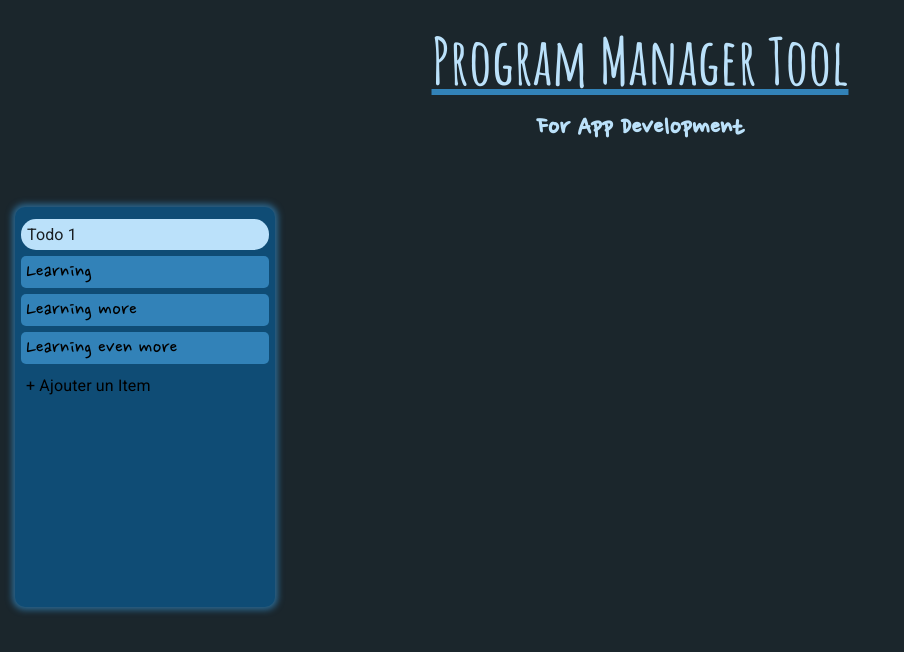
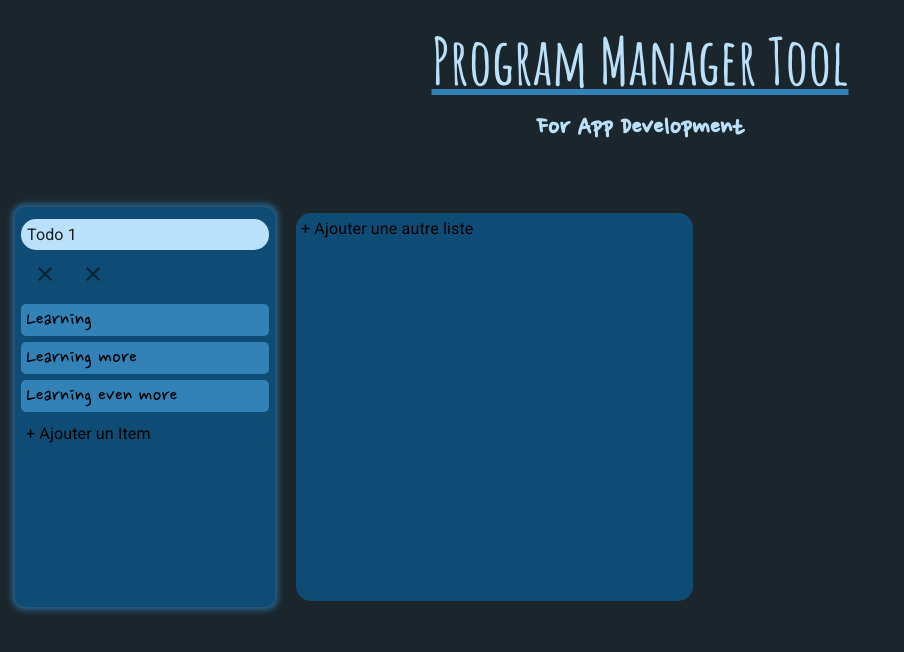
Before and after one commit to ChrisCano66/PMT-DevApp, a React (Create React App) app: page / in a window 1280 px wide. Both pictures are taken after a click on the element "Todo 1". Shown: the top 652 px of the page, without its empty margins (0-904 px from the left). Built offline with nearby package versions, Linux system fonts and the light colour scheme.

Commit message:
Add new list

```diff
--- a/src/components/Inputs/InputCard.js
+++ b/src/components/Inputs/InputCard.js
@@ -3,33 +3,33 @@ import { IconButton, InputBase, Button } from '@material-ui/core';
 import ClearIcon from '@material-ui/icons/Clear';
 import StoreApi from '../../utils/StoreApi';
 
-function InputCard({setOpenInputCard, listId}) {
+function InputCard({setOpenInputCard, listId, type}) {
 
     // on récupère dans une constante la fonction addMoreItem qui est passée dans l'application
     // via le le context StoreAPI.Provider qui englobe l'application
-    const {addMoreItem} = useContext(StoreApi);
+    const {addMoreItem, addMoreList} = useContext(StoreApi);
 
     // constante d'état pour le onChange
-    const [itemContent, setItemContent] = useState('');
+    const [content, setContent] = useState('');
 
     // fonction HandleOnChange selon l'event
     const handleOnChange = (event) => {
-        setItemContent(event.target.value);
+        setContent(event.target.value);
     };
 
     // fonction qui gère l'action au niveau du Bouton de confirmation
     // de l'ajout d'un item dans une liste
     const handleBtnConfirm = () => {
-        addMoreItem(itemContent, listId);
-        setItemContent('');
-        setOpenInputCard(false);
+        if (type === "list") {
+            addMoreList(content);
+            setContent('');
+            setOpenInputCard(false);
+        } else {
+            addMoreItem(content, listId);
+            setContent('');
+            setOpenInputCard(false);
+        };
     };
-
-    // fonction qui gère l'action au niveau du Blur de l'input
-    const handleBlur = () => {
-        setOpenInputCard(false);
-    };
-
 
     // Zone d'ajout/édition d'un nouvel item dans une liste
     return (
@@ -37,22 +37,21 @@ function InputCard({setOpenInputCard, listId}) {
             <InputBase
                 // pour permettre que le nouveau contenu soit pris en compte dans les datas
                 onChange={handleOnChange}
-                value={itemContent}
+                value={content}
                 multiline
                 fullWidth
                 inputProps ={{
                     className:"add-item-input"
                 }}
-                placeholder="Contenu de l'item..."
-                // on ferme la zone d'édition quand on clique a l'extrieur de la zone
-                onBlur={handleBlur}
+                placeholder={ type === 'list' ? "Titre de la Liste..." : "Contenu de l\'item..." }
+                onBlur={() => setOpenInputCard(false)}
             />
             <Button
                 className="add-item-btnConfirm"
                 // on ferme la zone d'édition quand on clique sur le bouton " Ajouter "
                 onClick={handleBtnConfirm}
             >
-                Ajouter
+                { type === 'list' ? "Ajouter la Liste..." : "Ajouter l\'Item" }
             </Button>
             <IconButton
                 // on ferme la zone d'édition quand on clique sur le bouton " X "
--- a/src/components/Inputs/InputContainer.js
+++ b/src/components/Inputs/InputContainer.js
@@ -2,7 +2,7 @@ import React, { useState } from 'react';
 import InputCard from './InputCard';
 import { Collapse, Typography } from '@material-ui/core';
 
-function InputContainer({ listId }) {
+function InputContainer({ listId, type }) {
 
     // constante d'état contrôlant l'ouverture/fermeture de l'InputCard
     const [openInputCard, setOpentInputCard] = useState(false);
@@ -19,12 +19,15 @@ function InputContainer({ listId }) {
                     // ainsi que l'id de la liste dans laquelle est l'InputContainer
                     setOpenInputCard={setOpentInputCard}
                     listId={listId}
+                    type={type}
                 />
             </Collapse>
             <Collapse in={!openInputCard}>
                 <Typography
                     onClick={() => setOpentInputCard(!openInputCard)}
-                >+ Ajouter un Item</Typography>
+                >
+                    { type === 'list' ? "+ Ajouter une autre liste" : "+ Ajouter un Item" }
+                </Typography>
             </Collapse>
         </div>
     )
--- a/src/components/List/ListCard.js
+++ b/src/components/List/ListCard.js
@@ -8,7 +8,7 @@ function ListCard({ list }) {
         // une liste avec un titre et contient, dynamiquement, l'ensemble de ses items
         <div className="list-card">
             {/** titre de la liste auquel on passe le titre de la liste stocker dans le Store */}
-            <ListCardTitle title={list.title}/>
+            <ListCardTitle title={list.content}/>
 
             {/** on boucle sur les items présents dans la list !! */}
             {list.items.map((item) => (
--- a/src/components/List/ListCardTitle.js
+++ b/src/components/List/ListCardTitle.js
@@ -1,6 +1,7 @@
 import React, { useState }  from 'react';
-import { Typography, InputBase } from '@material-ui/core';
+import { Typography, InputBase, IconButton } from '@material-ui/core';
 import MoreHorizIcon from '@material-ui/icons/MoreHoriz';
+import ClearIcon from '@material-ui/icons/Clear';
 
 function ListCardTitle( { title }) {
 
@@ -26,6 +27,18 @@ function ListCardTitle( { title }) {
                         }}
                         onBlur={() => setOpenTitle(!openTitle)}
                     />
+                    <IconButton
+                        // on ferme la zone d'édition quand on clique sur le bouton " X "
+                        onClick={() => setOpenTitle(false)}
+                    >
+                        <ClearIcon/>
+                    </IconButton>
+                    <IconButton
+                        // on ferme la zone d'édition quand on clique sur le bouton " X "
+                        onClick={() => setOpenTitle(false)}
+                    >
+                        <ClearIcon/>
+                    </IconButton>
                 </div>
             ) : (
                 // ce qui s'affiche en temps normal (juste le titre)
--- a/src/components/MainContent.js
+++ b/src/components/MainContent.js
@@ -3,16 +3,15 @@ import {v4 as uuid} from 'uuid';
 import ListCard from './List/ListCard';
 import Store from '../utils/Store';
 import StoreApi from '../utils/StoreApi';
+import InputContainer from './Inputs/InputContainer';
 
 function MainContent() {
 
     // constante d'état qui récupère les datas pour l'application
     const [data, setData] = useState(Store);
 
-    // fonction qui récupère le contenu d'un item
+    // fonction qui récupère le contenu pour créer un nouvel item
     const addMoreItem = (content, listId) => {
-
-        console.log(content);
 
         // création d'une id pour le nouvel Item en utilisant la méthode
         // "uuid" afin d'avoir une id unique
@@ -45,9 +44,42 @@ function MainContent() {
         setData(newState);
     };
 
+    // fonction qui récupère le contenu pour créer une nouvelle liste
+    const addMoreList = (content) => {
+        console.log(content);
+
+        // création d'une id pour la nouvelle liste en utilisant la méthode
+        // "uuid" afin d'avoir une id unique
+        const newListId = uuid();
+
+        // création de la nouvelle liste
+        const newList = {
+            id: newListId,
+            content,
+            items: [],
+        };
+        console.log(newList);
+
+        // on update le state au niveau des datas avec les nouvelles datas
+        const newState = {
+            // on rajoute la nouvelle listId dans la liste dans listIds
+             listIds: [...data.listIds, newListId],
+             // on rajoute les donées de la liste dans la lliste des listes
+             lists: {
+                 // on récupère les listes dajà existantes
+                 ...data.lists,
+                 // on rajoute la nouvelle liste au niveau de sa nouvelle id
+                 [newListId]:newList,
+             },
+        };
+        console.log(newState);
+        // on applique les nouvelles datas (newState) à la constante d'état des datas
+        setData(newState);
+    };
+
     return (
         // Provider permettant de gérer les datas présentes dans les différents items de chaque liste
-        <StoreApi.Provider value={{ addMoreItem }}>
+        <StoreApi.Provider value={{ addMoreItem, addMoreList }}>
             {/** partie principale de l'application (contient, dynamiquement, l'ensemble des listes) */}
             <div className="main-content">
                 {/** on boucle sur l'ensemble des listIds dans le Store
@@ -63,6 +95,7 @@ function MainContent() {
                         <ListCard list={list} key={listId}/>
                     )
                 })}
+                <InputContainer type="list"/>
             </div>
         </StoreApi.Provider>
     );
--- a/src/styles/App.css
+++ b/src/styles/App.css
@@ -41,9 +41,6 @@
   -webkit-box-direction: normal;
       -ms-flex-direction: row;
           flex-direction: row;
-  -webkit-box-align: center;
-      -ms-flex-align: center;
-          align-items: center;
 }
 
 .list-card {
@@ -98,11 +95,8 @@
 .input-container {
   padding: 4px 5px;
   margin: 6px;
+  border-radius: 15px;
   background-color: #0f4c75;
-}
-
-.input-container:hover {
-  border-radius: 15px;
 }
 
 .input-card {
--- a/src/styles/_inputcontainer.scss
+++ b/src/styles/_inputcontainer.scss
@@ -1,10 +1,6 @@
 .input-container {
     padding: 4px 5px;
     margin: 6px;
-
+    border-radius: 15px;
     background-color: $color2;
-
-    &:hover {
-        border-radius: 15px;
-    }
 }
--- a/src/styles/_maincontent.scss
+++ b/src/styles/_maincontent.scss
@@ -6,5 +6,4 @@
 
     display: flex;
     flex-direction: row;
-    align-items: center;
 }
--- a/src/utils/Store.js
+++ b/src/utils/Store.js
@@ -24,7 +24,7 @@ const data = {
     lists: {
         'list-1': {
             id: 'list-1',
-            title: 'Todo 1',
+            content: 'Todo 1',
             items,
         },
     },
```
Also changed, not shown: 1 other file (tests, documents, lock files or other folders).
